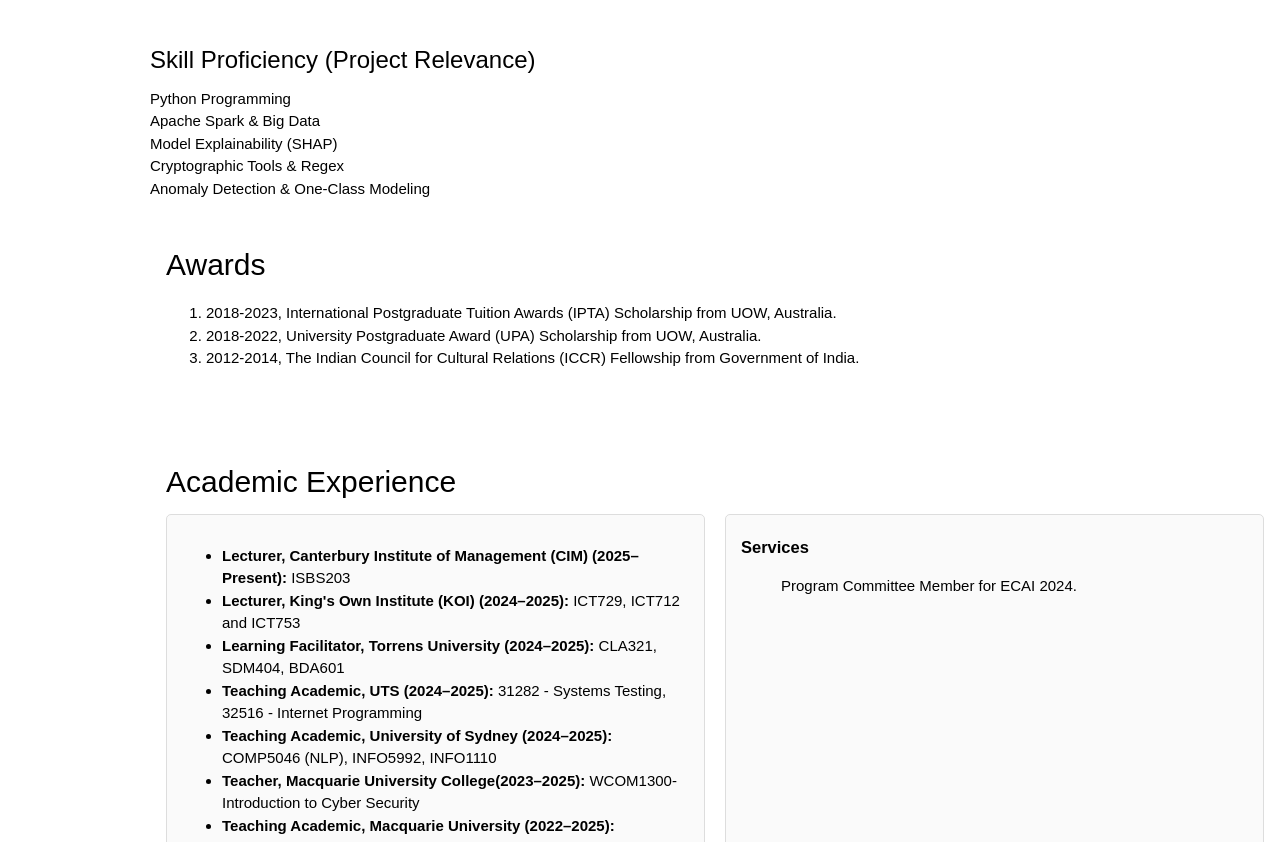
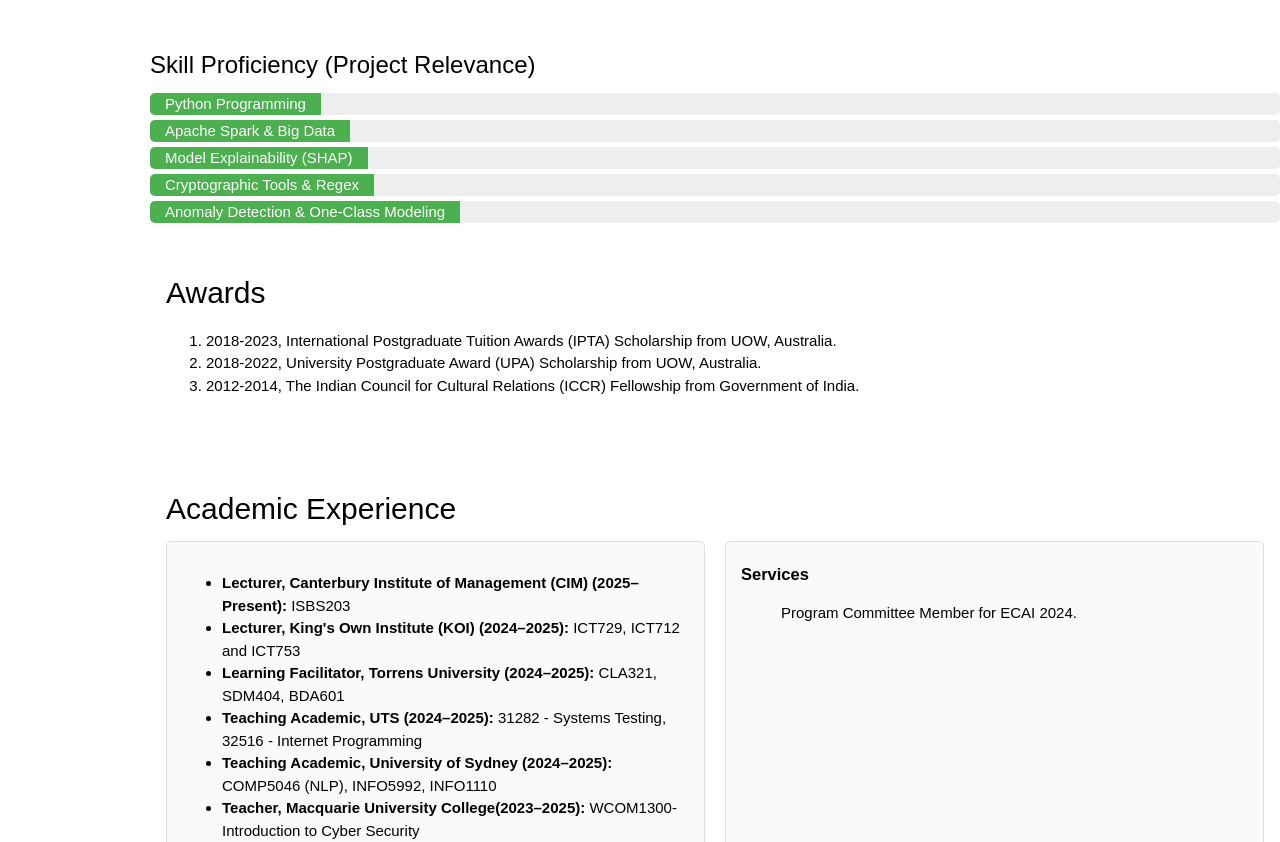
Before and after one commit to saugatabose28/saugatabose28.github.io, a plain HTML site: page index.html in a window 1280 px wide. Shown: the part 2959-3801 px from the top of the page. Drawn offline with Linux system fonts and the light colour scheme; a script that the page names is missing.

Commit message:
Update index.html

```diff
--- a/index.html
+++ b/index.html
@@ -105,6 +105,12 @@
 		header { background: #f5f5f5; padding: 15px; text-align: center; }
 		header h1 { margin: 0; font-size: 2em; }
 		header p { margin: 2px 0 0; font-size: 1.1em; color: #666; }
+
+		.highlight-box { background: #eef7ff; padding: 1em; border-left: 4px solid #2196F3; margin-bottom: 1.5em; }
+		.skill-bar { background: #eee; border-radius: 5px; overflow: hidden; margin: 0.3em 0; }
+		.skill-bar-fill { background: #4caf50; padding: 0.2em 1em; color: white; text-align: left; }
+		.grid { display: grid; gap: 1em; grid-template-columns: repeat(auto-fit, minmax(280px, 1fr)); }
+		.project-skill-matrix { margin-top: 1em; }
 
 		footer {
 				background-color: #f4f4f4;
```
